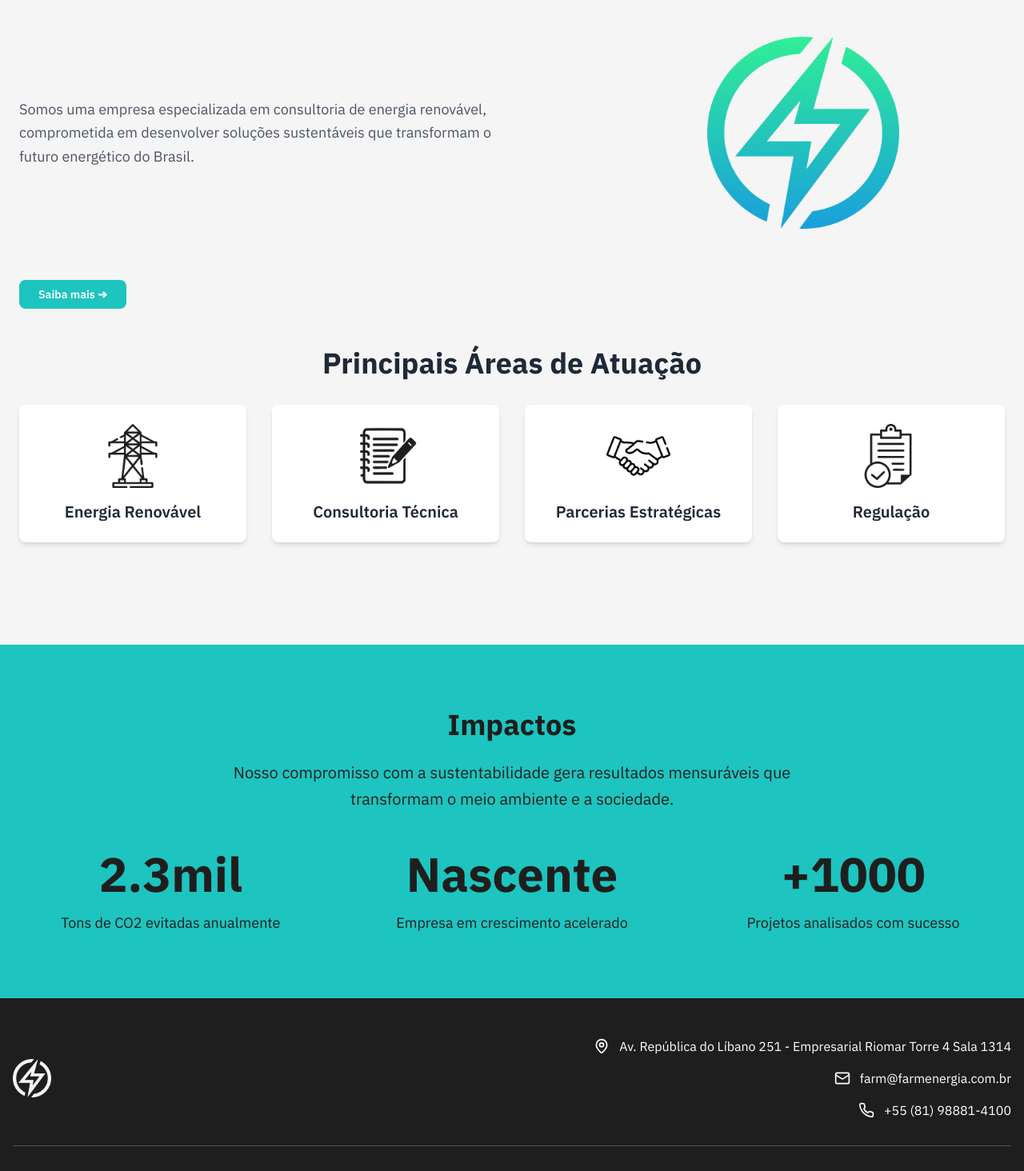
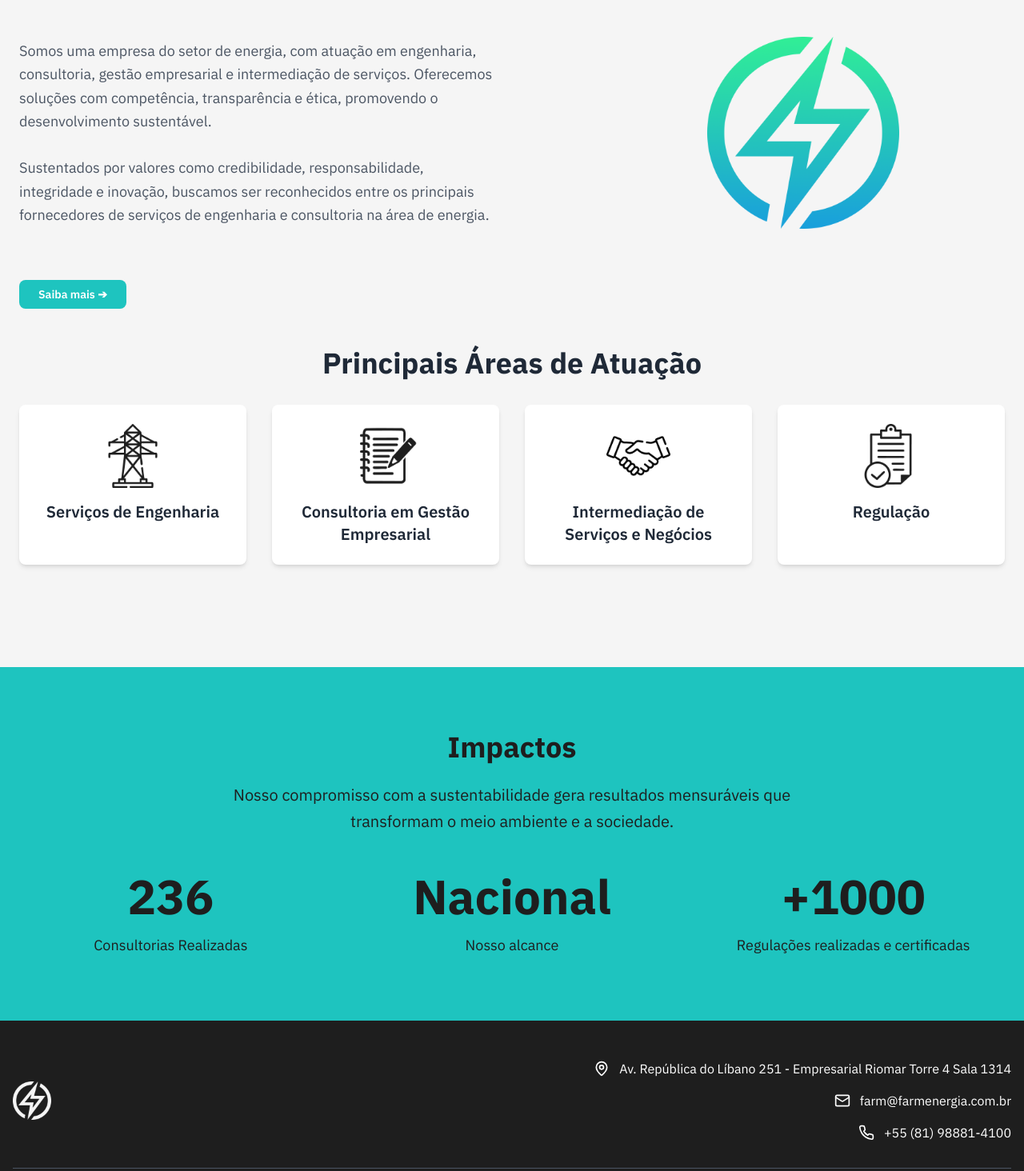
Before and after one commit to eduardoalins/WebFarm, a React (Vite) app: page / in a window 1280 px wide. Shown: the part 586-2050 px from the top of the page at 80% size. Built offline with nearby package versions, Linux system fonts and the light colour scheme.

Commit message:
Textos Home e ajuste footer

```diff
--- a/src/components/AboutSection.tsx
+++ b/src/components/AboutSection.tsx
@@ -8,15 +8,15 @@ const AboutSection = () => {
   const services = [
     {
       icon: '/static/EnergiaImagem.png',
-      title: 'Energia Renovável'
+      title: 'Serviços de Engenharia'
     },
     {
       icon: '/static/ConsultoriaImagem.png',
-      title: 'Consultoria Técnica'
+      title: 'Consultoria em Gestão Empresarial'
     },
     {
       icon: '/static/ParceriasImagem.png',
-      title: 'Parcerias Estratégicas'
+      title: 'Intermediação de Serviços e Negócios'
     },
     {
       icon: '/static/RegulacaoImagem.png',
@@ -36,9 +36,9 @@ const AboutSection = () => {
           <div className="grid grid-cols-1 lg:grid-cols-2 gap-8 items-center mb-16">
             <div className="text-left">
               <p className="font-ibm-plex text-lg text-gray-600 leading-relaxed">
-                Somos uma empresa especializada em consultoria de energia renovável,
-                comprometida em desenvolver soluções sustentáveis que transformam o
-                futuro energético do Brasil.
+                Somos uma empresa do setor de energia, com atuação em engenharia, consultoria, gestão empresarial e intermediação de serviços. Oferecemos soluções com competência, transparência e ética, promovendo o desenvolvimento sustentável.
+                <br /><br />
+                Sustentados por valores como credibilidade, responsabilidade, integridade e inovação, buscamos ser reconhecidos entre os principais fornecedores de serviços de engenharia e consultoria na área de energia.
               </p>
             </div>
             <div className="flex justify-center lg:justify-center lg:ml-24">
@@ -118,14 +118,14 @@ const AboutSection = () => {
                 {services[selectedService].title}
               </h3>
               <p className="font-ibm-plex text-gray-600 text-center leading-relaxed">
-                {services[selectedService].title === 'Energia Renovável' &&
+                {services[selectedService].title === 'Serviços de Engenharia' &&
                   'Desenvolvemos soluções inovadoras em energia solar, eólica e outras fontes renováveis para um futuro sustentável.'
                 }
-                {services[selectedService].title === 'Consultoria Técnica' &&
+                {services[selectedService].title === 'Consultoria em Gestão Empresarial' &&
                   'Oferecemos expertise técnica especializada para otimizar seus projetos de energia renovável.'
                 }
-                {services[selectedService].title === 'Parcerias Estratégicas' &&
-                  'Estabelecemos parcerias sólidas com empresas e instituições para maximizar o impacto dos projetos.'
+                {services[selectedService].title === 'Intermediação de Serviços e Negócios' &&
+                  'Conectamos clientes e prestadores, realizando a intermediação de serviços e negócios com agilidade e confiança.'
                 }
                 {services[selectedService].title === 'Regulação' &&
                   'Auxiliamos na conformidade regulatória e certificações necessárias para projetos de energia renovável.'
--- a/src/components/Footer.tsx
+++ b/src/components/Footer.tsx
@@ -1,5 +1,6 @@
 
 import { MapPin, Mail, Phone } from 'lucide-react';
+import { Link } from "react-router-dom";
 
 const Footer = () => {
   return (
@@ -7,11 +8,13 @@ const Footer = () => {
       <div className="container mx-auto px-4">
         <div className="grid grid-cols-1 md:grid-cols-2 gap-8 items-center">
           <div className="flex justify-center md:justify-start">
+            <Link to = "/">
             <img
               src="/static/FARMLogoBranca.png"
               alt="FARM Logo B&W"
               className="h-12 w-auto"
             />
+            </Link>
           </div>
 
           <div className="space-y-4 md:text-right">
--- a/src/components/HeroSection.tsx
+++ b/src/components/HeroSection.tsx
@@ -23,7 +23,8 @@ const HeroSection = () => {
             FARM
           </h1>
           <p className="font-ibm-plex text-xl md:text-2xl text-white mb-8 leading-relaxed">
-            Soluções sustentáveis em energia renovável para um futuro mais limpo
+            Sua nova parceira <br />
+            de Energia e Engenharia
           </p>
           <Link
             to="/contato"
--- a/src/components/ImpactSection.tsx
+++ b/src/components/ImpactSection.tsx
@@ -2,16 +2,16 @@
 const ImpactSection = () => {
   const impacts = [
     {
-      number: "2.3mil",
-      description: "Tons de CO2 evitadas anualmente"
+      number: "236",
+      description: "Consultorias Realizadas"
     },
     {
-      number: "Nascente",
-      description: "Empresa em crescimento acelerado"
+      number: "Nacional",
+      description: "Nosso alcance"
     },
     {
       number: "+1000",
-      description: "Projetos analisados com sucesso"
+      description: "Regulações realizadas e certificadas"
     }
   ];
 
```
Also changed, not shown: 1 other file (tests, documents, lock files or other folders).
